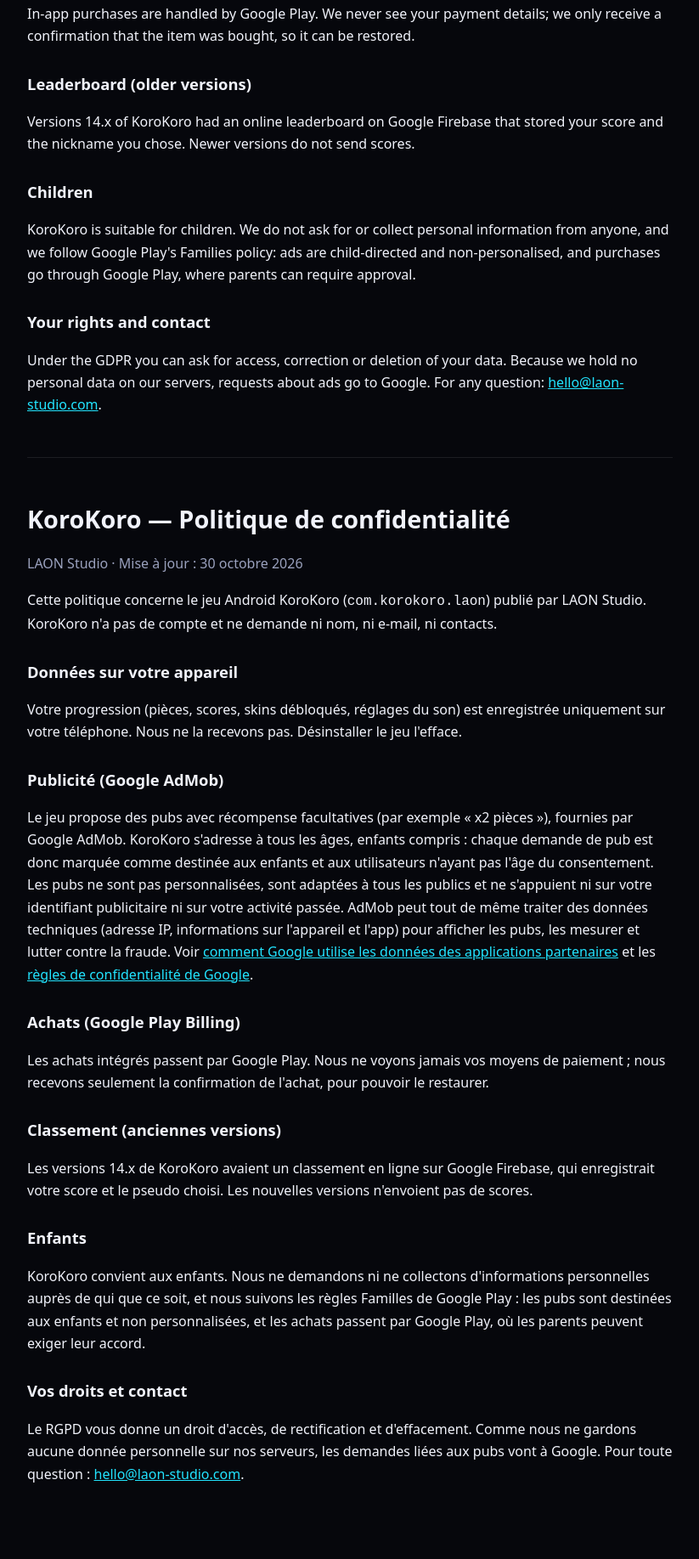
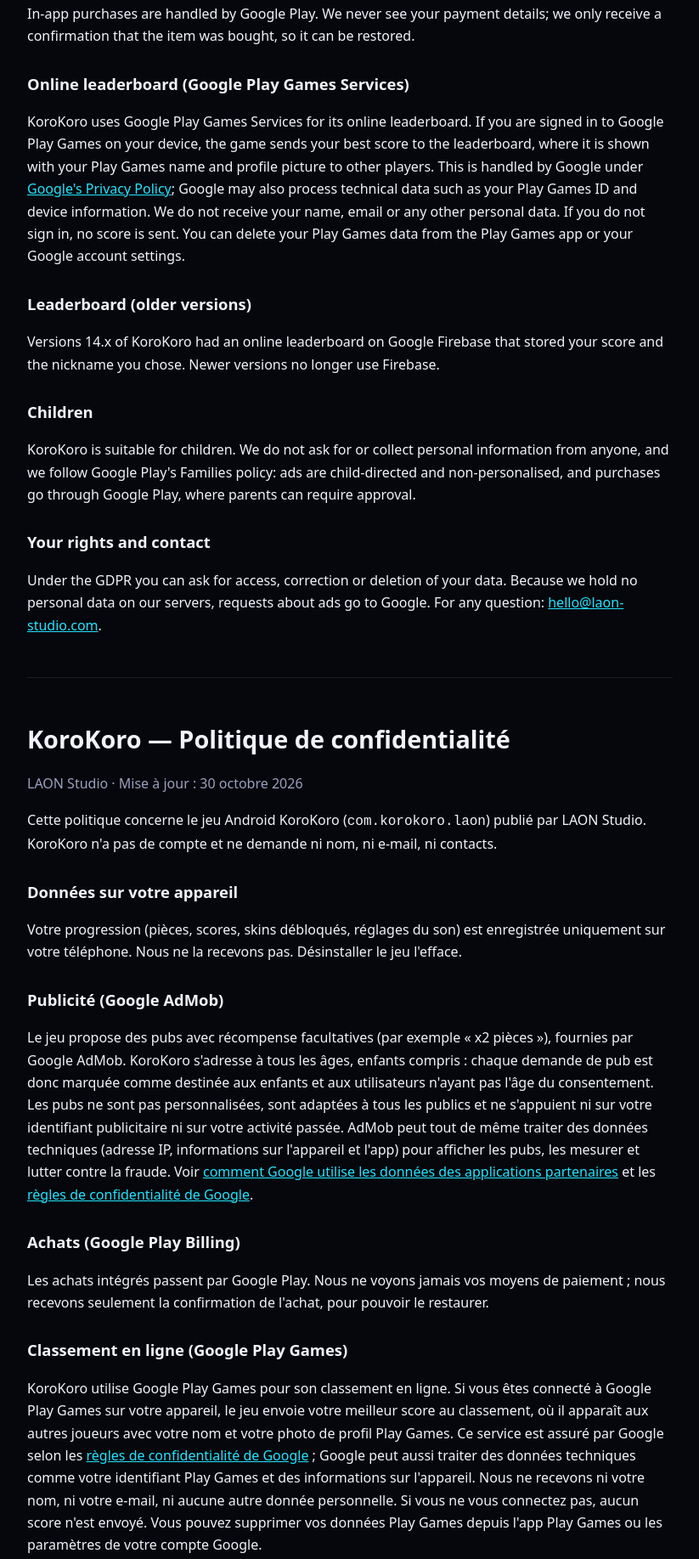
Before and after one commit to NALOlevrai/LAON, a website: page public/korokoro/privacy.html in a window 1280 px wide. Shown: the part 632-2467 px from the top of the page at 85% size, without its empty margins (228-1051 px from the left). Drawn offline with Linux system fonts and the light colour scheme.

Commit message:
KoroKoro privacy: add Play Games section
Co-Authored-By: Claude Opus 5.5 <noreply@anthropic.com>

```diff
--- a/public/korokoro/privacy.html
+++ b/public/korokoro/privacy.html
@@ -33,8 +33,11 @@ hr{border:0;border-top:1px solid var(--line);margin:48px 0}
 <h2>Purchases (Google Play Billing)</h2>
 <p>In-app purchases are handled by Google Play. We never see your payment details; we only receive a confirmation that the item was bought, so it can be restored.</p>
 
+<h2>Online leaderboard (Google Play Games Services)</h2>
+<p>KoroKoro uses Google Play Games Services for its online leaderboard. If you are signed in to Google Play Games on your device, the game sends your best score to the leaderboard, where it is shown with your Play Games name and profile picture to other players. This is handled by Google under <a href="https://policies.google.com/privacy">Google&#39;s Privacy Policy</a>; Google may also process technical data such as your Play Games ID and device information. We do not receive your name, email or any other personal data. If you do not sign in, no score is sent. You can delete your Play Games data from the Play Games app or your Google account settings.</p>
+
 <h2>Leaderboard (older versions)</h2>
-<p>Versions 14.x of KoroKoro had an online leaderboard on Google Firebase that stored your score and the nickname you chose. Newer versions do not send scores.</p>
+<p>Versions 14.x of KoroKoro had an online leaderboard on Google Firebase that stored your score and the nickname you chose. Newer versions no longer use Firebase.</p>
 
 <h2>Children</h2>
 <p>KoroKoro is suitable for children. We do not ask for or collect personal information from anyone, and we follow Google Play's Families policy: ads are child-directed and non-personalised, and purchases go through Google Play, where parents can require approval.</p>
@@ -59,8 +62,11 @@ hr{border:0;border-top:1px solid var(--line);margin:48px 0}
 <h2>Achats (Google Play Billing)</h2>
 <p>Les achats intégrés passent par Google Play. Nous ne voyons jamais vos moyens de paiement ; nous recevons seulement la confirmation de l'achat, pour pouvoir le restaurer.</p>
 
+<h2>Classement en ligne (Google Play Games)</h2>
+<p>KoroKoro utilise Google Play Games pour son classement en ligne. Si vous êtes connecté à Google Play Games sur votre appareil, le jeu envoie votre meilleur score au classement, où il apparaît aux autres joueurs avec votre nom et votre photo de profil Play Games. Ce service est assuré par Google selon les <a href="https://policies.google.com/privacy?hl=fr">règles de confidentialité de Google</a> ; Google peut aussi traiter des données techniques comme votre identifiant Play Games et des informations sur l&#39;appareil. Nous ne recevons ni votre nom, ni votre e-mail, ni aucune autre donnée personnelle. Si vous ne vous connectez pas, aucun score n&#39;est envoyé. Vous pouvez supprimer vos données Play Games depuis l&#39;app Play Games ou les paramètres de votre compte Google.</p>
+
 <h2>Classement (anciennes versions)</h2>
-<p>Les versions 14.x de KoroKoro avaient un classement en ligne sur Google Firebase, qui enregistrait votre score et le pseudo choisi. Les nouvelles versions n'envoient pas de scores.</p>
+<p>Les versions 14.x de KoroKoro avaient un classement en ligne sur Google Firebase, qui enregistrait votre score et le pseudo choisi. Les nouvelles versions n'utilisent plus Firebase.</p>
 
 <h2>Enfants</h2>
 <p>KoroKoro convient aux enfants. Nous ne demandons ni ne collectons d'informations personnelles auprès de qui que ce soit, et nous suivons les règles Familles de Google Play : les pubs sont destinées aux enfants et non personnalisées, et les achats passent par Google Play, où les parents peuvent exiger leur accord.</p>
```
